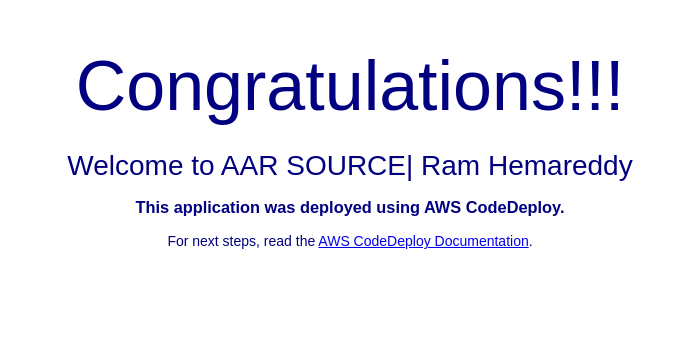
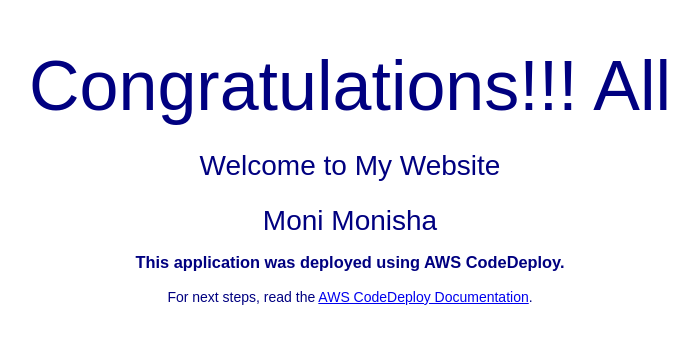
Before and after one commit to lakshminarayanan188/AWS-DEPLOYMENT-REPO, a plain HTML site: page index.html in a window 1280 px wide. Shown: the part 201-544 px from the top of the page, without its empty margins (290-988 px from the left). Drawn offline with Linux system fonts and the light colour scheme.

Commit message:
Update index.html
test 1

```diff
--- a/index.html
+++ b/index.html
@@ -27,8 +27,9 @@
 <body>
   <div align="center">
     <img src="https://s3.ap-south-1.amazonaws.com/www.basava.com/aar_logo_final.png" style="max-width: 20%;">
-    <h1>Congratulations!!! </h1>
-      <h2>Welcome to AAR SOURCE| Ram Hemareddy</h2>
+    <h1>Congratulations!!! All </h1>
+      <h2>Welcome to My Website </h2>
+      <h2>Moni Monisha</h2>
     <h3>This application was deployed using AWS CodeDeploy.</h3>
     <p>For next steps, read the <a href="http://aws.amazon.com/documentation/codedeploy">AWS CodeDeploy Documentation</a>.</p>
   </div>
```
